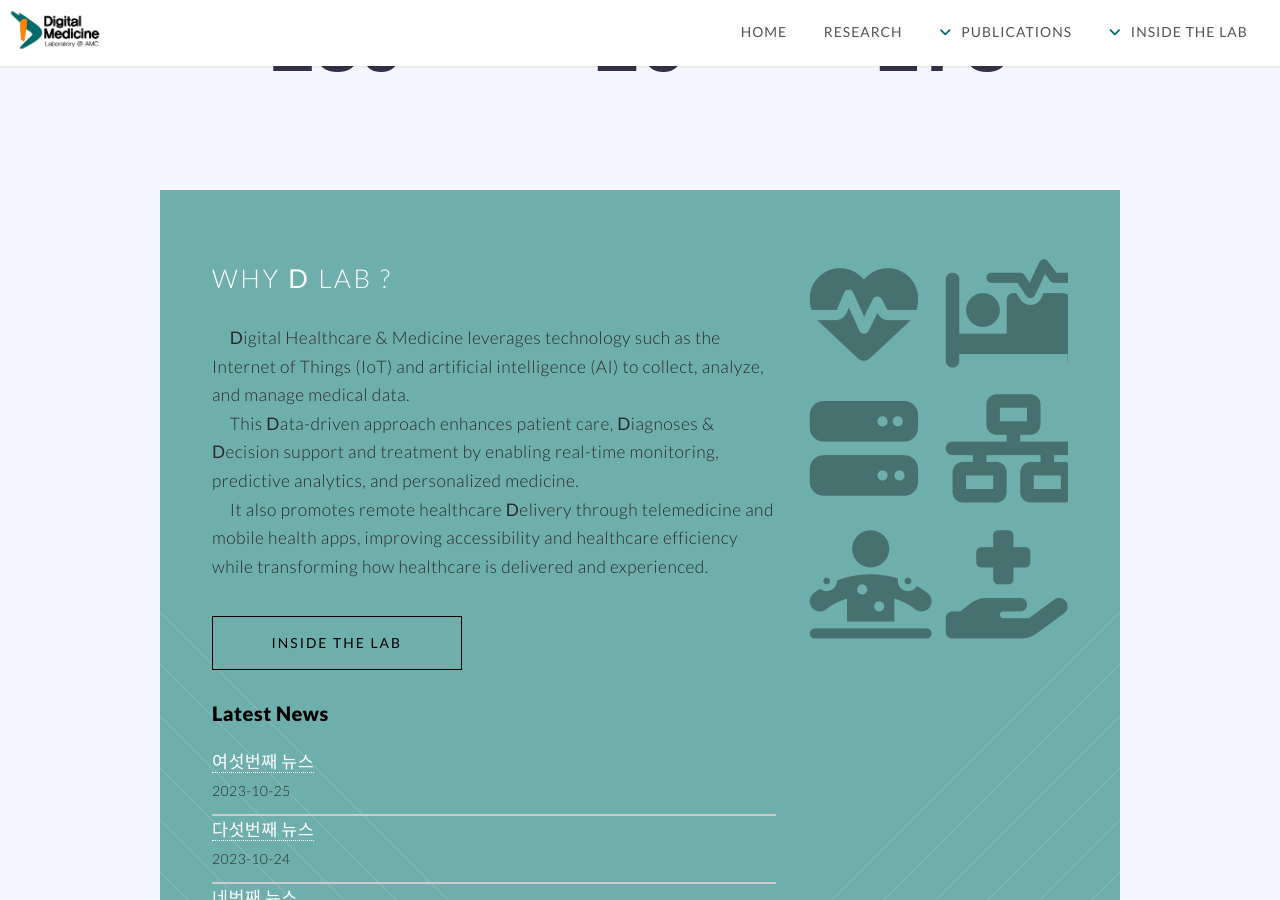
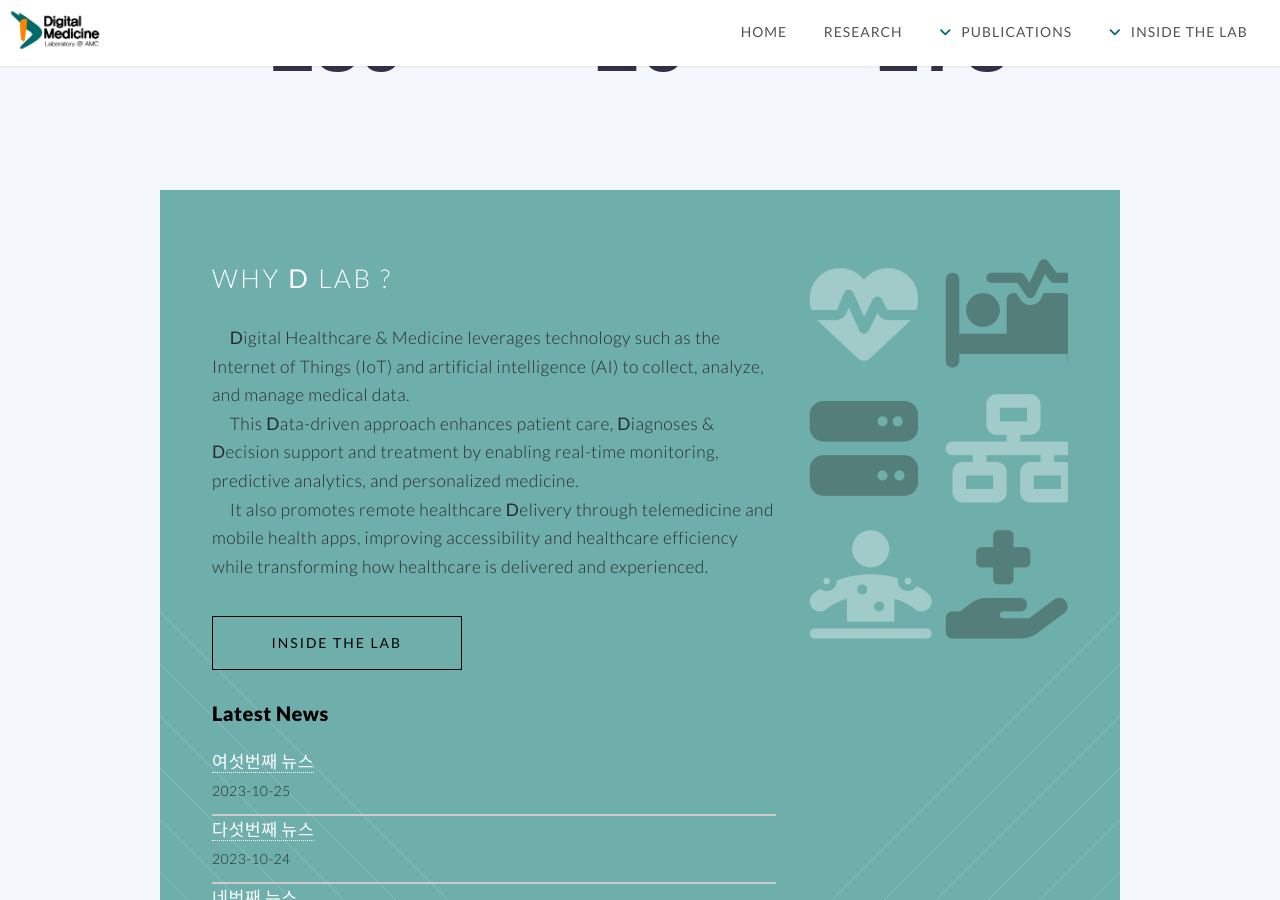
Before and after one commit to ydon1111/ydon1111.github.io, a Jekyll site: the page built from index.html, in a window 1280 px wide and 900 px high, scrolled down 1397 px. Built offline with Jekyll 4.4.1, drawn with Linux system fonts in a browser that asks for light colours; nearby versions of some CDN libraries.

```diff
--- a/index.html
+++ b/index.html
@@ -119,13 +119,13 @@
 
 
 				<ul class="featured-icons">
-					<li><span class="icon fa-solid fa-heart-pulse"><span class="label">Feature 1</span></span></li>
-					<li><span class="icon fa-solid fa-bed-pulse"><span class="label">Feature 2</span></span></li>
-					<li><span class="icon fa-solid fa-server"><span class="label">Feature 3</span></span></li>
-					<li><span class="icon fa-solid fa-network-wired"><span class="label">Feature 4</span></span></li>
-					<li><span class="icon fa-solid fa-person-dots-from-line"><span class="label">Feature 5</span></span>
+					<li><span class="icon fa-solid fa-heart-pulse" style="color:#ffffff"><span class="label" >Feature 1</span></span></li>
+					<li><span class="icon fa-solid fa-bed-pulse" style="color:#252422"><span class="label">Feature 2</span></span></li>
+					<li><span class="icon fa-solid fa-server" style="color:#252422"><span class="label">Feature 3</span></span></li>
+					<li><span class="icon fa-solid fa-network-wired" style="color:#ffffff"><span class="label">Feature 4</span></span></li>
+					<li><span class="icon fa-solid fa-person-dots-from-line" style="color:#ffffff"><span class="label">Feature 5</span></span>
 					</li>
-					<li><span class="icon fa-solid fa-hand-holding-medical"><span class="label">Feature 6</span></span>
+					<li><span class="icon fa-solid fa-hand-holding-medical" style="color:#252422"><span class="label">Feature 6</span></span>
 					</li>
 				</ul>
 
```
